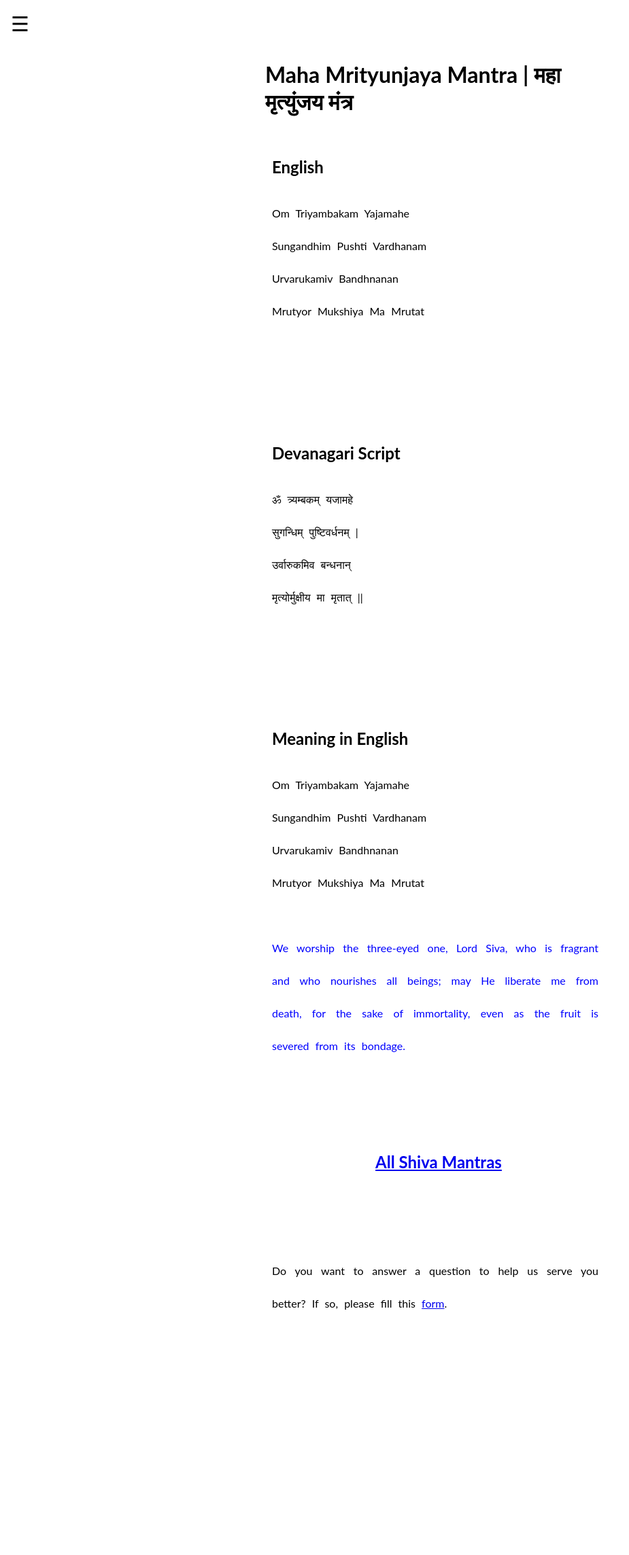
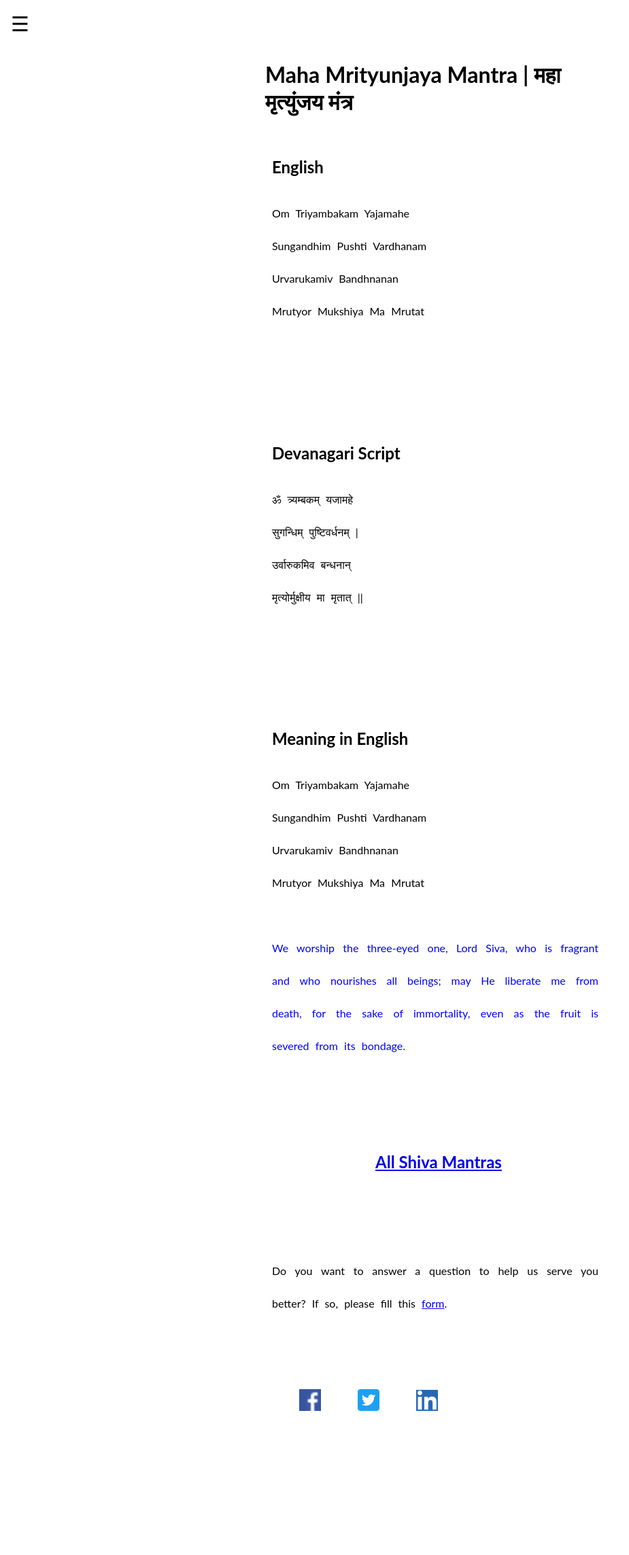
Before and after one commit to abhishekdjoshi/abhishekdjoshi.kclstr.io, a Jekyll site: the page pages/shiva/maha-mrityunjaya.html, which Jekyll copies as it is, in a window 1280 px wide. Shown: the whole page at 68% size, without its empty margins (0-925 px from the left). Built offline with Jekyll 4.4.1, drawn with Linux system fonts in a browser that asks for light colours; before the commit the page ends 2120 px from its top, so only the background shows below that.

Commit message:
Update maha-mrityunjaya.html

```diff
--- a/pages/shiva/maha-mrityunjaya.html
+++ b/pages/shiva/maha-mrityunjaya.html
@@ -236,7 +236,30 @@
       </p>
       <br /><br />
       <br /><br />
+
+      <span style="padding-left:50px;"></span>
+      <a
+        href="https://www.facebook.com/sharer/sharer.php?u=kclstr.com/pages/shiva/maha-mrityunjaya.html"
+        target="_blank"
+        ><img src="/images/facebook.png"
+      /></a>
+      <span style="padding-left:50px;"></span>
+      <a
+        href="https://twitter.com/intent/tweet?text=kclstr.com/pages/shiva/maha-mrityunjaya.html"
+        target="_blank"
+        ><img src="/images/twitter.png"
+      /></a>
+      <span style="padding-left:50px;"></span>
+      <a
+        href="https://www.linkedin.com/shareArticle?mini=true&url=kclstr.com/pages/shiva/maha-mrityunjaya.html&title=Maha%20Mrityunjaya%20Mantra&summary=Find%20the%20Maha%20Mrityunjaya%20Mantra%20in%20English%20and%20Devanagari%20script&source="
+        target="_blank"
+        ><img src="/images/linkedin.png"
+      /></a>
+
       <br /><br />
+      <br /><br />
+      <br /><br />
+
       <script
         async
         src="https://pagead2.googlesyndication.com/pagead/js/adsbygoogle.js"
@@ -252,6 +275,8 @@
       <script>
         (adsbygoogle = window.adsbygoogle || []).push({});
       </script>
+      <br /><br />
+      <br /><br />
       <br /><br />
     </div>
 
```
